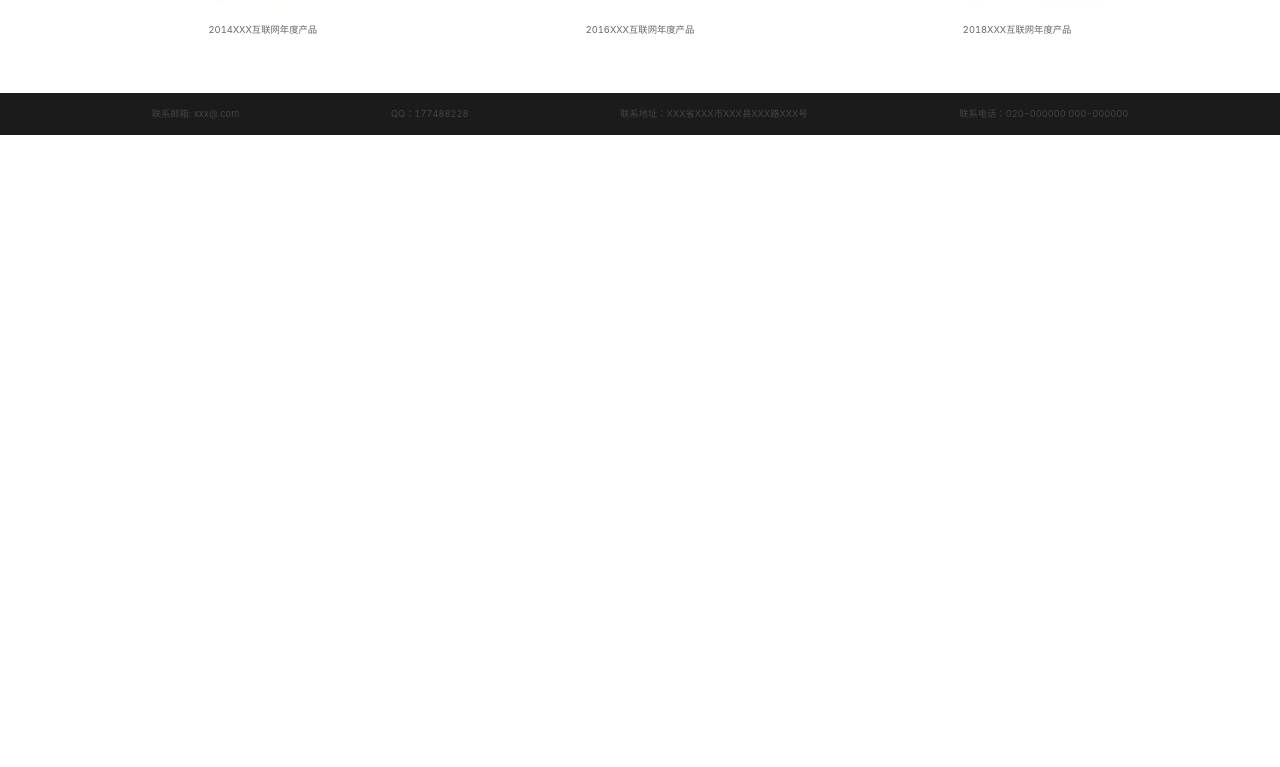
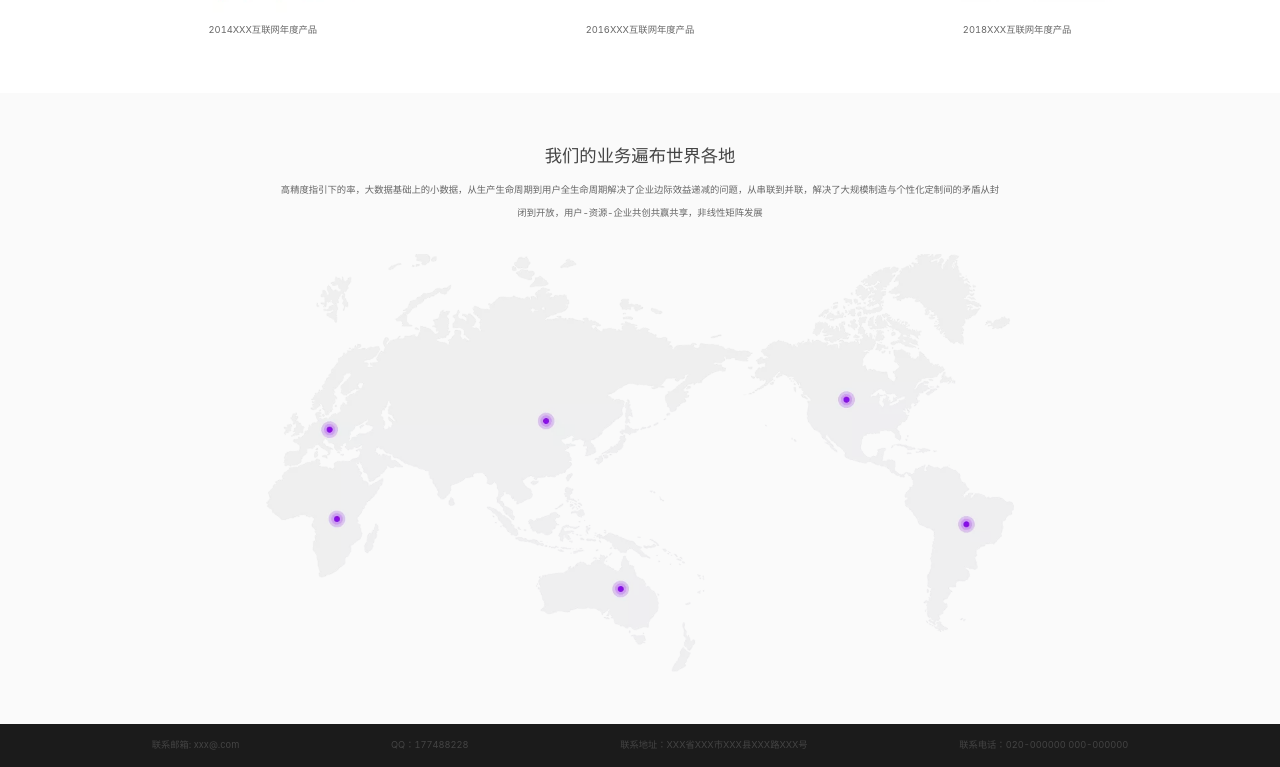
Before and after one commit to Hwenze/official-website, a React app: page / in a window 1280 px wide. Shown: the part 1507-2274 px from the top of the page. Before the commit the page ends 1642 px from the top, so only its background shows below. Built offline with nearby package versions, Linux system fonts and the light colour scheme.

Commit message:
更新配置

```diff
--- a/package.json
+++ b/package.json
@@ -139,6 +139,7 @@
     ]
   },
   "devDependencies": {
+    "@babel/eslint-parser": "^7.19.1",
     "@babel/plugin-syntax-dynamic-import": "^7.8.3",
     "sass": "^1.53.0"
   }
--- a/src/modules/containers/home/index.jsx
+++ b/src/modules/containers/home/index.jsx
@@ -1,14 +1,16 @@
 /*
  * @Author: HWZ
  * @Date: 2022-07-04
- * @LastEditTime: 2022-10-19 15:01:16
+ * @LastEditTime: 2022-10-19 16:48:47
  * @LastEditors: HWZ
- * @Description: 公共头部
+ * @Description: 首页
  */
 
 import { useNavigate } from 'react-router-dom';
 
 import { fullmeasureList, newsList, honorList } from './models';
+
+import world_map from '../../../static/images/world_map.png';
 
 import './index.scss';
 
@@ -77,6 +79,14 @@ const Home = () => {
         </div>
       </div>
 
+      {/* 地图分布 */}
+      <div className='world-map'>
+        <p className='map-title'>我们的业务遍布世界各地</p>
+        <p className='map-info'>
+          高精度指引下的率，大数据基础上的小数据，从生产生命周期到用户全生命周期解决了企业边际效益递减的问题，从串联到并联，解决了大规模制造与个性化定制间的矛盾从封闭到开放，用户-资源-企业共创共赢共享，非线性矩阵发展
+        </p>
+        <img src={world_map} alt='' />
+      </div>
     </div>
   );
 };
--- a/src/modules/containers/home/index.scss
+++ b/src/modules/containers/home/index.scss
@@ -156,4 +156,34 @@
         }
 
     }
+
+    .world-map {
+        width: 100%;
+        height: 59.1875rem;
+        background-color: #fafafa;
+
+        .map-title {
+            color: #444444;
+            font-size: 1.625rem;
+            text-align: center;
+            padding-top: 4.625rem;
+        }
+
+        .map-info {
+            width: 67.75rem;
+            line-height: 2.1875rem;
+            color: #666666;
+            text-align: center;
+            font-size: .875rem;
+            padding-top: .8125rem;
+            margin: 0 auto;
+        }
+
+        img {
+            display: block;
+            width: 70.1875rem;
+            height: 39.1875rem;
+            margin: 2.75rem auto 0;
+        }
+    }
 }
```
Also changed, not shown: .eslintrc.js, src/static/images/world_map.png (added).
